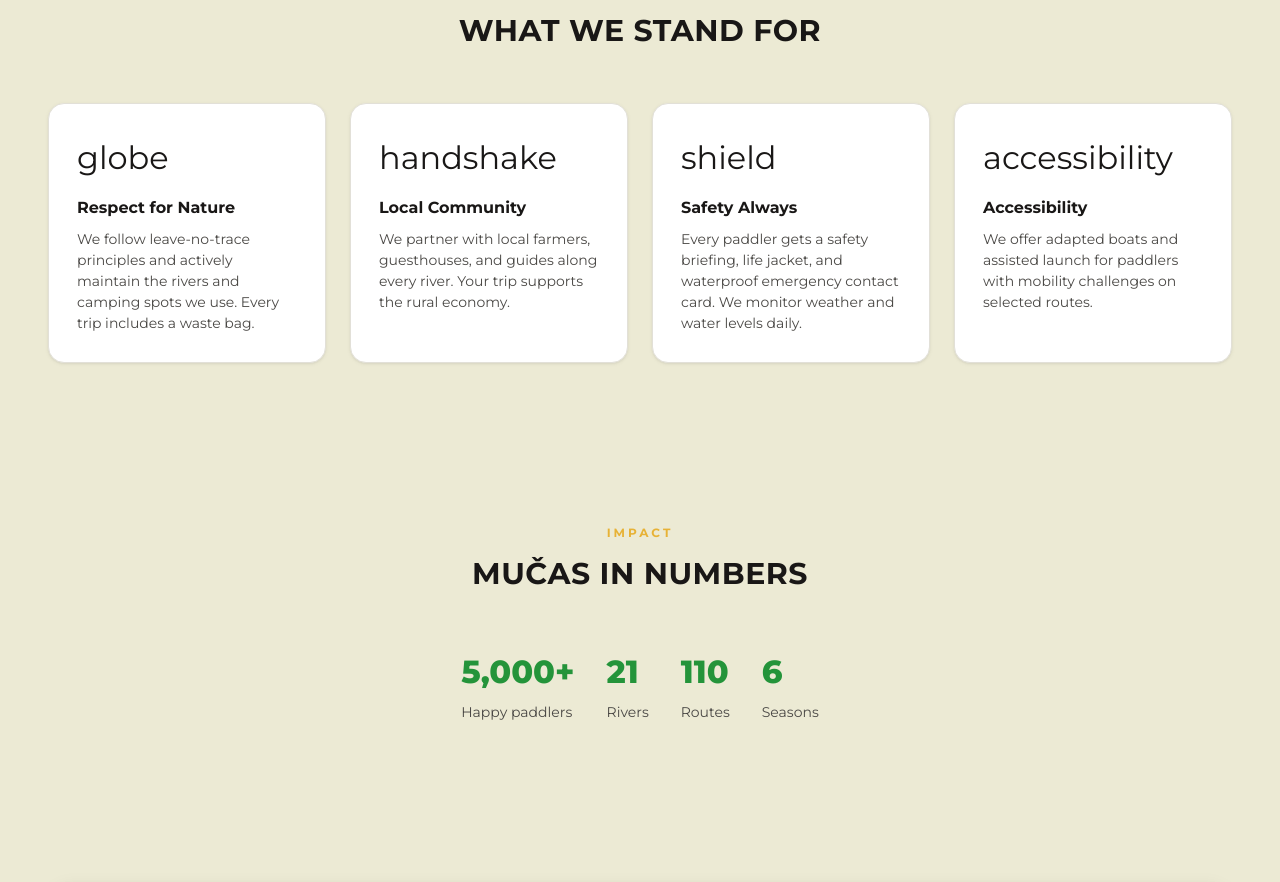
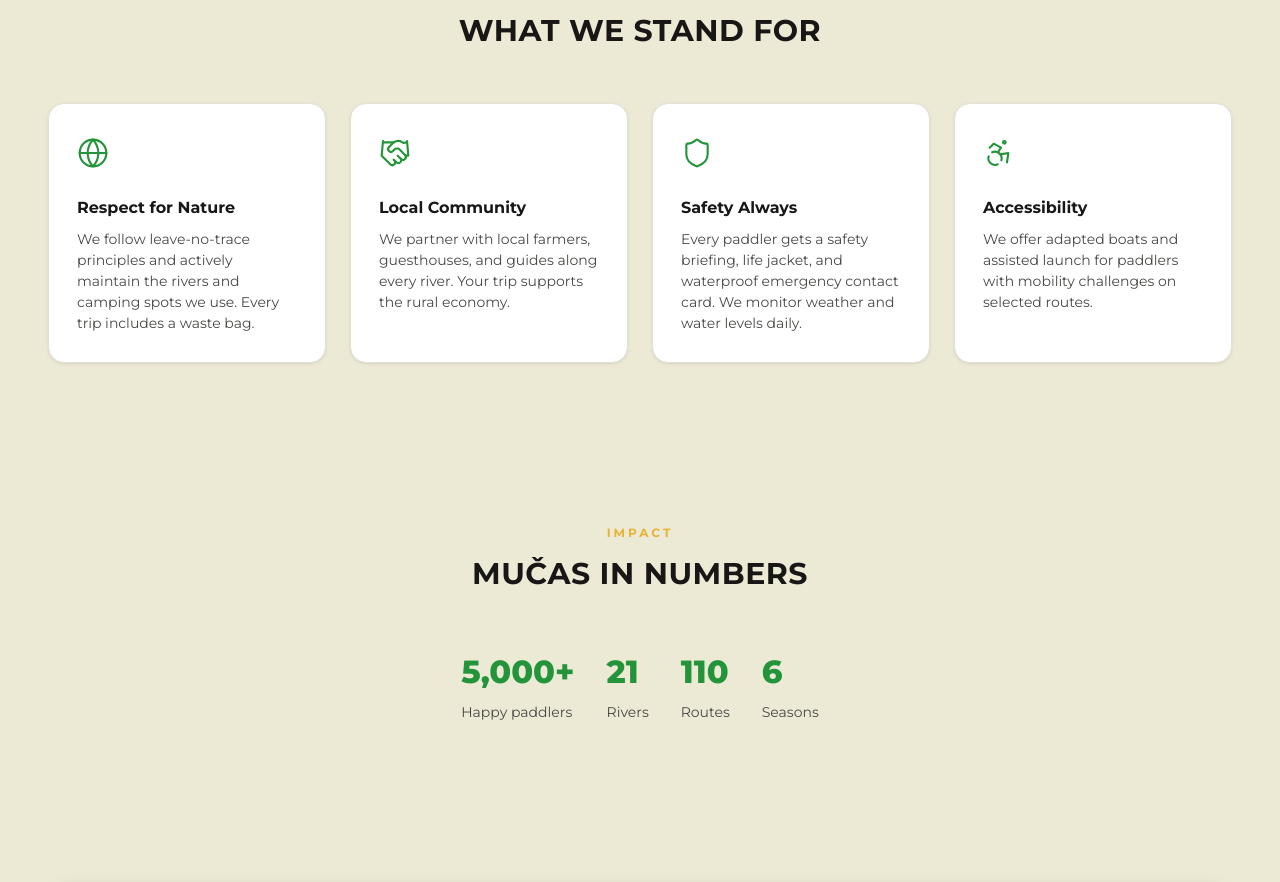
Before and after one commit to MarksVale/mucas-site, a Next.js app: page /en/about in a window 1280 px wide. Shown: the part 900-1782 px from the top of the page. Built offline with nearby package versions, Linux system fonts and the light colour scheme; no server answers.

Commit message:
Render SVG icons instead of emoji on about page values

```diff
--- a/src/app/[locale]/about/page.tsx
+++ b/src/app/[locale]/about/page.tsx
@@ -1,8 +1,10 @@
+import React from 'react'
 import { Link } from '@/i18n/navigation'
 import PageHero from '@/components/PageHero'
 import type { Metadata } from 'next'
 import { buildAlternates, buildOpenGraph, twitterCard, SITE_NAME } from '@/lib/seo'
 import { getAboutPage } from '@/lib/content'
+import { IconGlobe, IconHandshake, IconSafety, IconAccessibility } from '@/components/Icons'
 
 export const revalidate = 60
 
@@ -24,6 +26,13 @@
 export default async function AboutPage({ params }: { params: Promise<{ locale: string }> }) {
   const { locale } = await params
   const c = await getAboutPage(locale)
+
+  const valueIconMap: Record<string, React.ReactNode> = {
+    globe: <IconGlobe size={32} strokeWidth={1.6} style={{ color: 'var(--primary)' }} />,
+    handshake: <IconHandshake size={32} strokeWidth={1.6} style={{ color: 'var(--primary)' }} />,
+    shield: <IconSafety size={32} strokeWidth={1.6} style={{ color: 'var(--primary)' }} />,
+    accessibility: <IconAccessibility size={32} strokeWidth={1.6} style={{ color: 'var(--primary)' }} />,
+  }
 
   return (
     <>
@@ -51,7 +60,7 @@
           <div className="feature-grid">
             {c.values.map((v, i) => (
               <div className="feature" key={i}>
-                <div className="icon">{v.icon}</div>
+                <div className="icon">{valueIconMap[v.icon] ?? v.icon}</div>
                 <h4>{v.title}</h4>
                 <p>{v.description}</p>
               </div>
```
